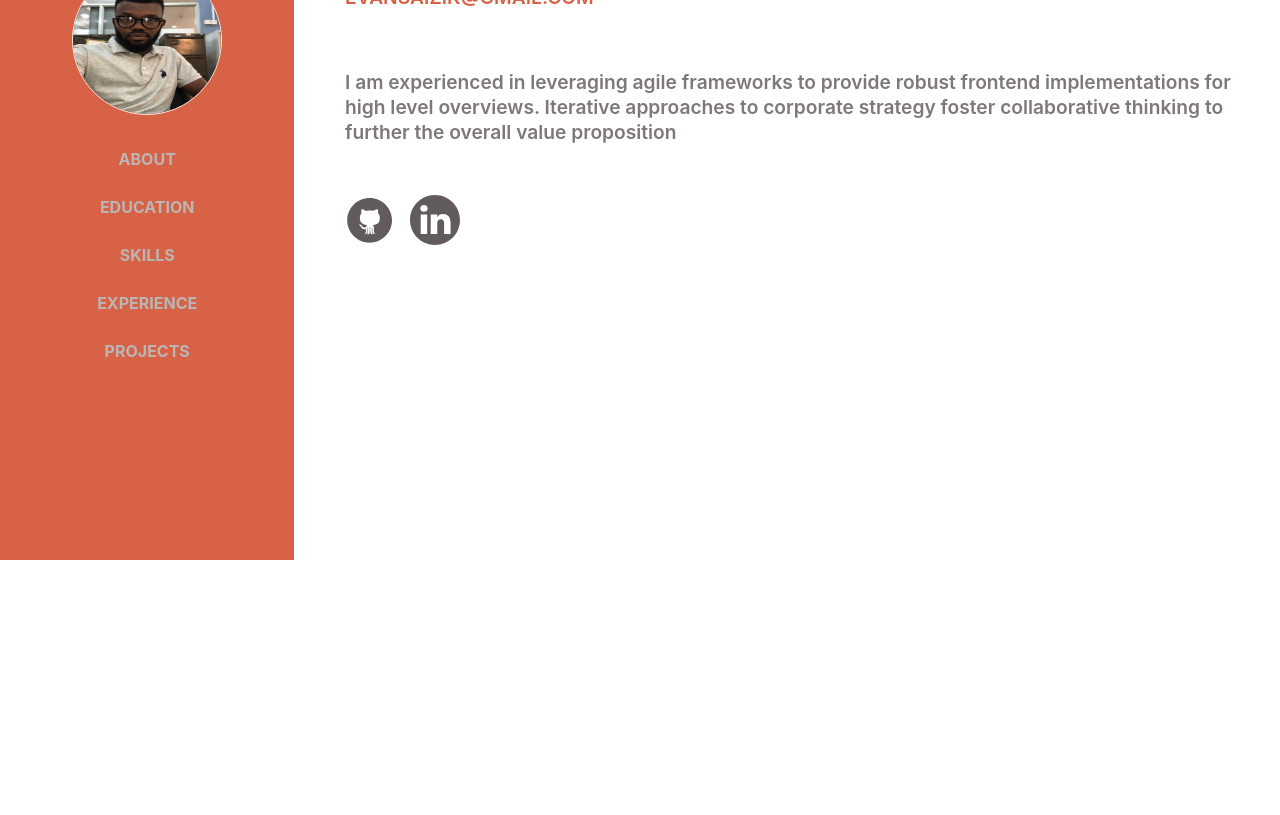
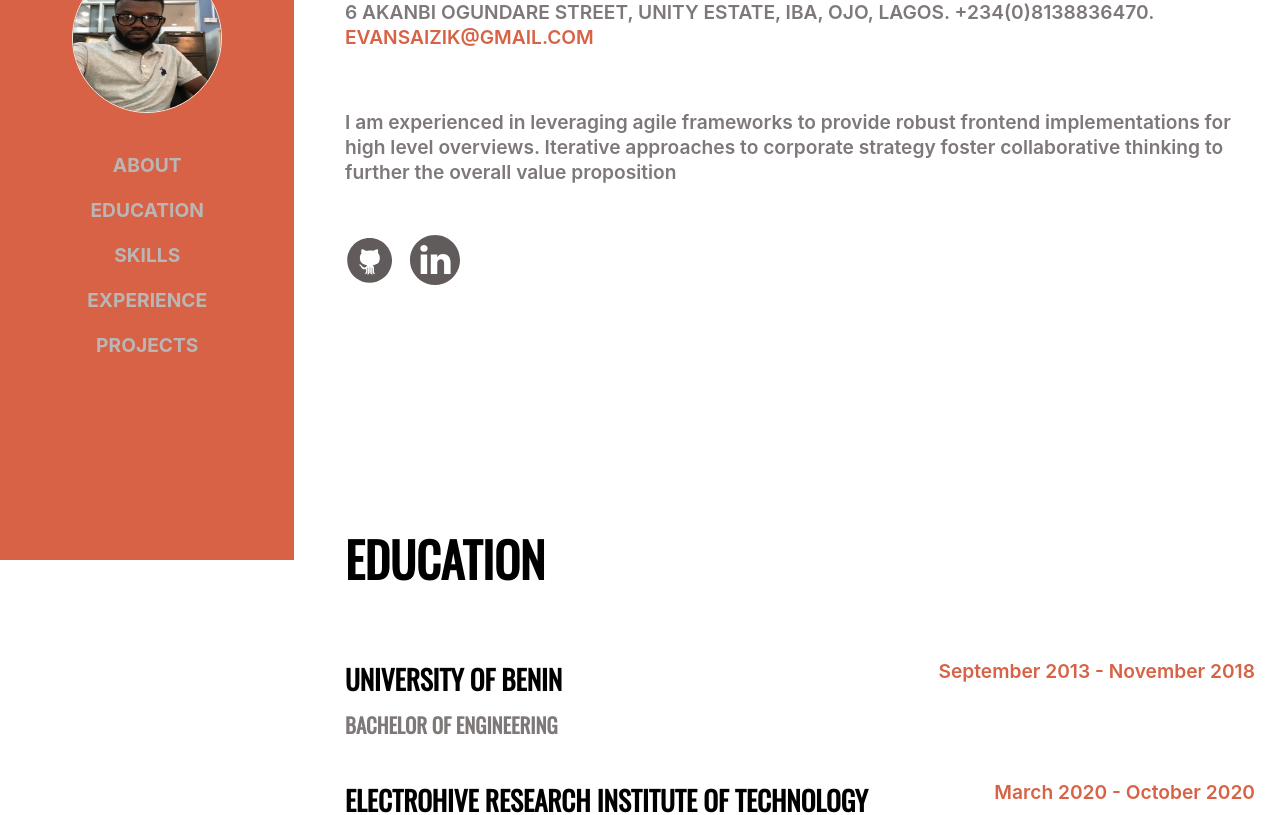
Before and after one commit to evansaizik/portfolio, a React (Create React App) app: page / in a window 1280 px wide. Shown: the part 240-1055 px from the top of the page. Before the commit the page ends 800 px from the top, so only its background shows below. Built offline with nearby package versions, Linux system fonts and the light colour scheme; a web font is replaced by a local one.

Commit message:
implemeted the "scroll to section" feature

```diff
--- a/src/App.js
+++ b/src/App.js
@@ -1,21 +1,33 @@
-import React from "react";
+import React, { useRef } from "react";
 import About from "./components/About/About";
 import Header from "./components/Header/Header";
 import style from './App.module.css';
 import Education from "./components/Education/Education";
 import Skills from "./components/Skills/Skills";
-import {Routes, Route} from 'react-router-dom'
 
 function App() {
+  const aboutRef = useRef()
+  const educationRef = useRef()
+  const skillsRef = useRef()
+  const scrollToSection = id => {
+    console.log(id);
+    if (id === 'about') {
+      window.scrollTo({top: aboutRef.current.offsetTop, behavior: 'smooth',})
+    }
+    if (id === 'education') {
+      window.scrollTo({top: educationRef.current.offsetTop, behavior: 'smooth',})
+    }
+    if (id === 'skills') {
+      window.scrollTo({top: skillsRef.current.offsetTop, behavior: 'smooth',})
+    }
+  };
   return (
     <>
-      <Header />
+      <Header onConfirm={scrollToSection} />
       <div className={style.page}>
-        <Routes>
-          <Route path="/" element={<About />} />
-          <Route path="/education" element={<Education />} />
-          <Route path="/skills" element={<Skills />} />
-        </Routes>
+        <About ref={aboutRef} />
+        <Education ref={educationRef} />
+        <Skills ref={skillsRef} />
       </div>
     </>
   );
--- a/src/components/About/About.js
+++ b/src/components/About/About.js
@@ -3,8 +3,10 @@ import classes from './About.module.css';
 import github from '../Assets/github.svg';
 import linkedin from '../Assets/linkedin.svg';
 
-const About = () => {
-  return  <main className={classes.container}>
+const About = React.forwardRef((props, ref) => {
+  return  <main ref={ref} className={classes.container}>
+    <div className={classes.offset}>about</div>
+
     <h1 className={classes.name}>Evans</h1>
     <span>6 Akanbi Ogundare street, unity estate, iba, ojo, Lagos. </span>
     <span>+234(0)8138836470. </span>
@@ -16,6 +18,6 @@ const About = () => {
       <img src={linkedin} alt="linkedin link" />
     </section>
   </main>
-};
+});
 
 export default About;
--- a/src/components/About/About.module.css
+++ b/src/components/About/About.module.css
@@ -2,8 +2,11 @@
 
 .container {
   padding: 0 25px;
-  margin-top: 100px;
-  height: 80vh;
+}
+
+.offset {
+  margin-bottom: 80px;
+  visibility: hidden;
 }
 
 .container span, p{
@@ -51,6 +54,9 @@
 @media screen and (min-width: 992px) {
   .container {
     padding: 0 25px;
-    margin-top: 100px;
+    /* margin-top: 80px; */
+  }
+  .offset {
+    margin-bottom: 120px;
   }
 }
--- a/src/components/Education/Education.js
+++ b/src/components/Education/Education.js
@@ -1,9 +1,10 @@
 import React from "react";
 import edStyles from './Education.module.css';
 
-const Education = props  => {
+const Education = React.forwardRef((props,ref)  => {
 
-  return <section className={edStyles.container}>
+  return <section ref={ref} className={edStyles.container}>
+    <div className={edStyles.offset}>education</div>
     <h2 className={edStyles.title}>education</h2>
     <main className={edStyles.main}>
       <section>
@@ -22,6 +23,6 @@ const Education = props  => {
       </section>
     </main>
   </section>
-};
+});
 
 export default Education;
--- a/src/components/Education/Education.module.css
+++ b/src/components/Education/Education.module.css
@@ -1,7 +1,12 @@
 .container {
-  margin-top: 80px;
+  margin: 80px 0;
   padding: 0 25px;
-  height: 80vh;
+  height: 100vh;
+}
+
+.offset {
+  margin: 50px 0;
+  visibility: hidden;
 }
 
 .title {
@@ -45,4 +50,9 @@
     display: flex;
     justify-content: space-between;
   }
+
+  .offset {
+    margin-bottom: 70px;
+    visibility: hidden;
+  }
 }
--- a/src/components/Header/Header.js
+++ b/src/components/Header/Header.js
@@ -24,7 +24,7 @@ const Header = props => {
     {showBackDrop && ReactDOM.createPortal(<Backdrop onClick={backdropHandler} />, document.getElementById('backdrop'))}
     <div className={showMenu ? `${classes.dropmenu} ${classes.open}` : `${classes.dropmenu} ${classes.close}`}>
       <img className={classes.profilepix} src={profile} alt="displayphoto"/>
-      <Nav pageHandler={props.pageHandler} />
+      <Nav onConfirm={props.onConfirm} />
     </div>
     <header className={classes.header}>
       <h1 className={classes.h1}>The Developer</h1>
--- a/src/components/Skills/Skills.js
+++ b/src/components/Skills/Skills.js
@@ -7,8 +7,9 @@ import react from '../Assets/react.svg';
 import redux from '../Assets/redux.svg';
 import npm from '../Assets/npm.svg';
 
-const Skills = () => {
-  return <div className={skillslayout.container}>
+const Skills = React.forwardRef((props, ref) => {
+
+  return <div ref={ref} className={skillslayout.container}>
     <h2 className={skillslayout.title}>skills</h2>
     <h4>programming languages & tools</h4>
     <div className={skillslayout.skill}>
@@ -27,6 +28,6 @@ const Skills = () => {
       <li>Agile Development & Scrum</li>
     </ul>
   </div>
-};
+});
 
 export default Skills;
--- a/src/components/nav/Nav.js
+++ b/src/components/nav/Nav.js
@@ -1,15 +1,15 @@
 import React from "react";
-import { NavLink } from "react-router-dom";
 import nav from './Nav.module.css';
 
 const Nav = props => {
+  const getId = event => props.onConfirm(event.target.id);
 
-  return <div className={nav.a} >
-    <NavLink to='/'>ABOUT</NavLink>
-    <NavLink to='/education'>EDUCATION</NavLink>
-    <NavLink to='/skills'>SKILLS</NavLink>
-    <NavLink to='/experience'>EXPERIENCE</NavLink>
-    <NavLink to='/projects'>PROJECTS</NavLink>
+  return <div className={nav.a}>
+    <p className={nav.a} onClick={getId} id='about'>ABOUT</p>
+    <p className={nav.a} onClick={getId} id='education'>EDUCATION</p>
+    <p className={nav.a} onClick={getId} id='skills'>SKILLS</p>
+    <p className={nav.a} onClick={getId} id='experience'>EXPERIENCE</p>
+    <p className={nav.a} onClick={getId} id='projects'>PROJECTS</p>
   </div>
 };
 
--- a/src/components/nav/Nav.module.css
+++ b/src/components/nav/Nav.module.css
@@ -1,16 +1,15 @@
-a {
+.a {
   text-decoration: none;
   display: block;
-  padding: 14px 20px;
+  padding: 10px 20px;
   font-weight: 700;
   color: rgb(186, 182, 182);
 }
 
-a:hover {
+.a:hover {
   color: rgb(224, 219, 219);
-  /* color: black; */
 }
 
-a:active {
+.a:active {
   color: rgb(255, 255, 255);
 }
--- a/src/index.js
+++ b/src/index.js
@@ -3,14 +3,11 @@ import ReactDOM from 'react-dom/client';
 import './index.css';
 import App from './App';
 import reportWebVitals from './reportWebVitals';
-import { BrowserRouter } from 'react-router-dom';
 
 const root = ReactDOM.createRoot(document.getElementById('root'));
 root.render(
   <React.StrictMode>
-    <BrowserRouter>
-      <App />
-    </BrowserRouter>
+    <App />
   </React.StrictMode>
 );
 
```
